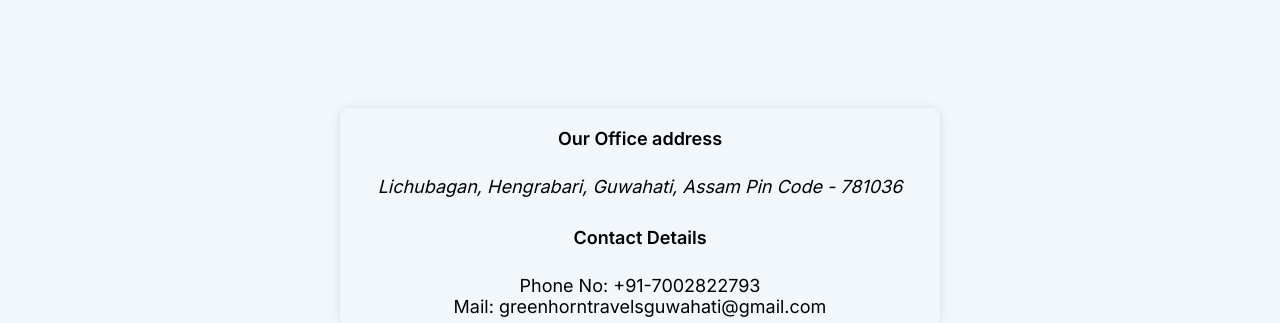
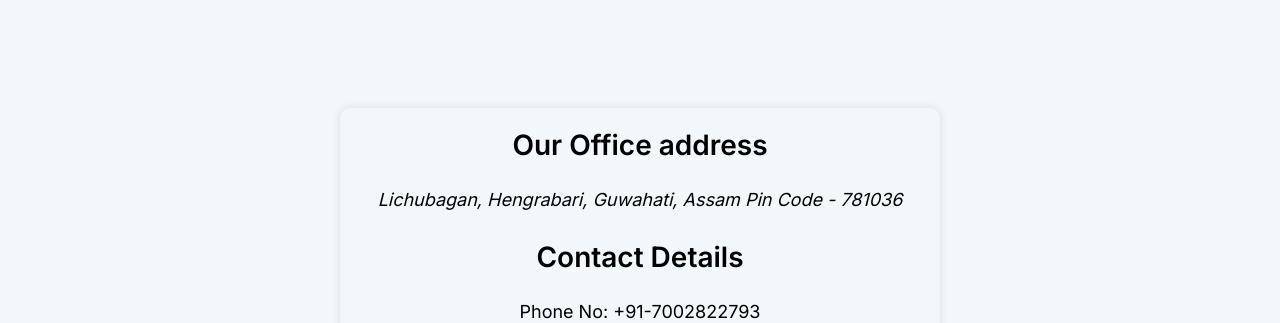
Before and after one commit to Abhishek10351/green-horn-travels, a Next.js app: page /about-us in a window 1280 px wide. Shown: the part 3203-3526 px from the top of the page. Built offline with nearby package versions, Linux system fonts and the light colour scheme.

Commit message:
Update Address.css

```diff
--- a/components/about/address/Address.css
+++ b/components/about/address/Address.css
@@ -22,7 +22,7 @@
 .office-address  h2 {
         text-align: center;
         margin-top: 20px;
-        font-size: 18px;
+        font-size: 28px;
         font-weight:600;
 }
 @media screen and (max-width: 1024px) {
```
